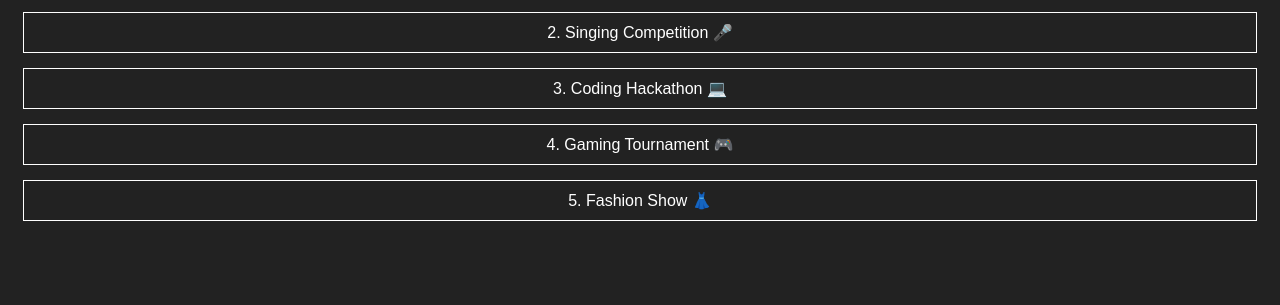
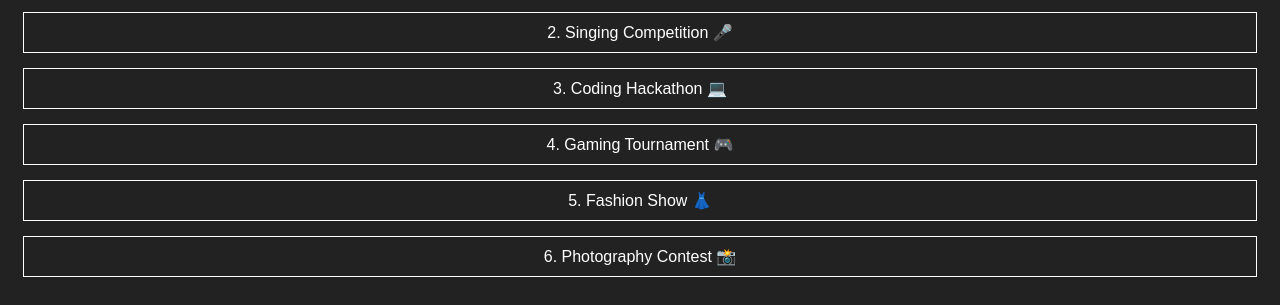
Before and after one commit to Nisha3113/CI_CD_Pipeline, a plain HTML site: page index.html in a window 1280 px wide. Shown: the part 125-430 px from the top of the page. Drawn offline with Linux system fonts and the light colour scheme.

Commit message:
Added new event

```diff
--- a/index.html
+++ b/index.html
@@ -28,6 +28,8 @@
 <div class="event">3. Coding Hackathon 💻</div>
 <div class="event">4. Gaming Tournament 🎮</div>
 <div class="event">5. Fashion Show 👗</div>
+<div class="event">6. Photography Contest 📸</div>
+
 
 </body>
 </html>
```
